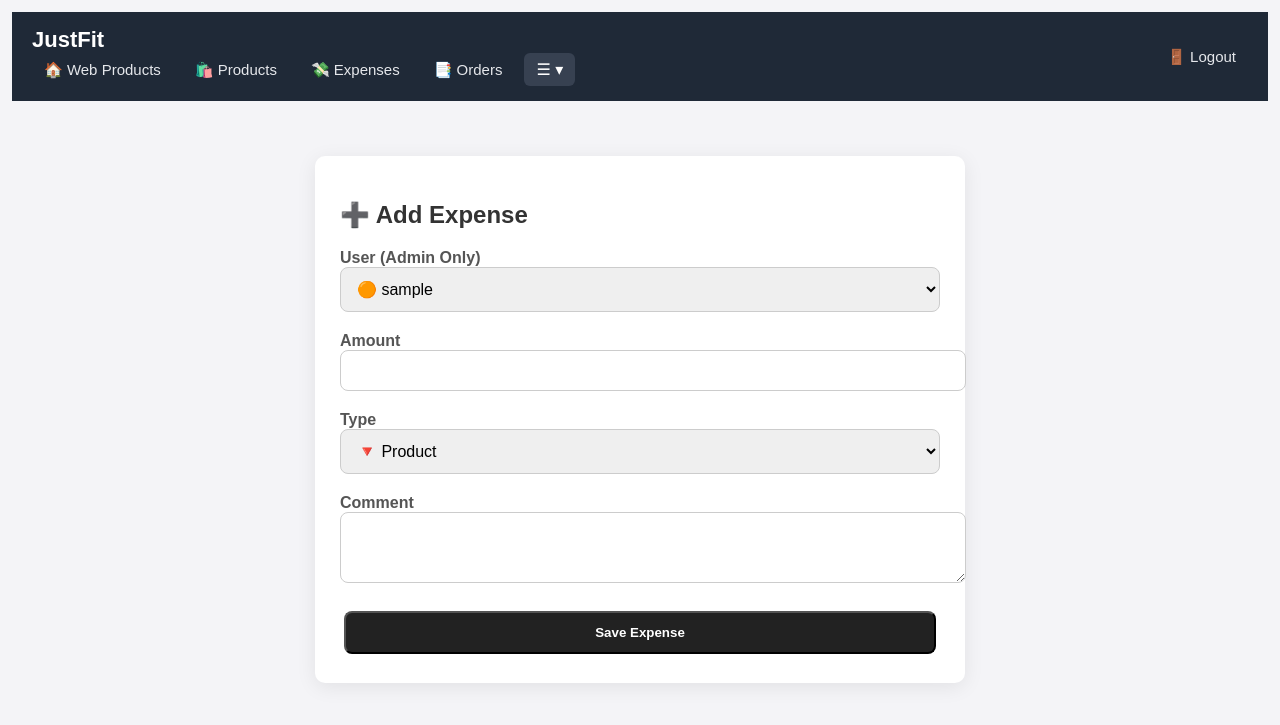
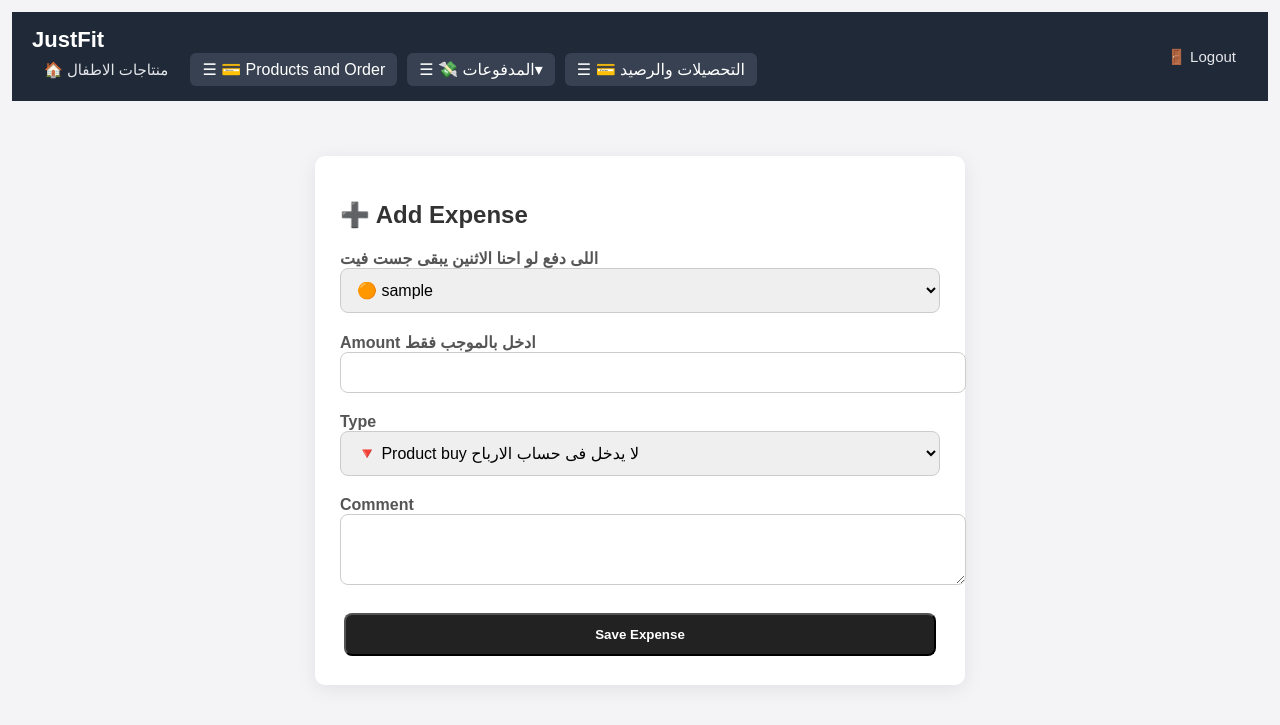
Before and after one commit to justfit666/justfit, a Django app: page /expenses/add/ in a window 1280 px wide. Shown: the top 725 px of the page. Run offline with Django 4.2, Linux system fonts and the light colour scheme; the visitor is signed in with stand-in values (Sample User, id 1); data comes from the database, SQL or seed files in the repository.

Commit message:
addarabic

```diff
--- a/shop/templates/base.html
+++ b/shop/templates/base.html
@@ -179,24 +179,46 @@
 
         <nav>
    <!-- Visible to everyone -->
-<a href="{% url 'shop:product_list' %}">🏠 Web Products</a>
+<a href="{% url 'shop:product_list' %}">🏠 منتاجات الاطفال</a>
 
 {% if user.is_authenticated and user.is_staff %}
     <!-- Admin-only links -->
-    <a href="{% url 'shop:product_table' %}">🛍️ Products</a>
-    <a href="{% url 'shop:expense_list' %}">💸 Expenses</a>
-    <a href="{% url 'shop:admin_order_list' %}">📑  Orders</a>
+
 
     <div class="dropdown">
-        <div class="dropbtn">☰ ▾</div>
+        <div class="dropbtn">☰ 💳 Products and Order</div>
         <div class="dropdown-content">
-            <a href="{% url 'shop:fast_add_product' %}">⚡ Fast Add</a>
-            <a href="{% url 'shop:balance' %}">💰 Balance Expense</a>
-            <a href="{% url 'shop:credit_list' %}">💳 Credit</a>
-            <a href="{% url 'shop:balance_credit' %}">📈 Balance Credit</a>
-            <a href="{% url 'shop:profit_report' %}">📊 Profit</a>
+            <a href="{% url 'shop:product_table' %}">🛍️ Products</a>
+            <a href="{% url 'shop:fast_add_product' %}"> Add Product</a>
+            <a href="{% url 'shop:admin_order_list' %}">📑  Orders status</a>
         </div>
     </div>
+
+
+
+
+    <div class="dropdown">
+        <div class="dropbtn">☰  💸 المدفوعات▾</div>
+        <div class="dropdown-content">
+            <a href="{% url 'shop:expense_list' %}">💸 Expenses المصروفات</a>
+            <a href="{% url 'shop:balance' %}">💰  تسوية المصروفات بيننا</a>
+        </div>
+    </div>
+
+
+    <div class="dropdown">
+        <div class="dropbtn">☰ 💳 التحصيلات والرصيد</div>
+        <div class="dropdown-content">
+            <a href="{% url 'shop:credit_list' %}">💳 ادخال التحصيلات </a>
+            <a href="{% url 'shop:balance_credit' %}">📈 ما لك من رصيد</a>
+            <a href="{% url 'shop:profit_report' %}">📊 ارباح الشركة</a>
+        </div>
+    </div>
+
+
+
+
+
 {% endif %}
 
         </nav>
--- a/shop/templates/shop/add_expense.html
+++ b/shop/templates/shop/add_expense.html
@@ -12,7 +12,7 @@
 
 <!-- Admin User -->
 <div>
-    <label style="font-weight: 600; color: #555;">User (Admin Only)</label>
+    <label style="font-weight: 600; color: #555;">اللى دفع لو احنا الاثنين يبقى جست فيت</label>
 
     <select name="user"
             style="width: 100%; padding: 12px; border: 1px solid #ccc; border-radius: 8px; font-size: 16px;">
@@ -40,7 +40,7 @@
 
         <!-- Amount -->
         <div>
-            <label style="font-weight: 600; color: #555;">Amount</label>
+            <label style="font-weight: 600; color: #555;">Amount ادخل بالموجب فقط</label>
             <input type="number" step="0.01" name="amount" required
                    style="width: 100%; padding: 12px; border: 1px solid #ccc; border-radius: 8px;">
         </div>
@@ -52,13 +52,13 @@
                     style="width: 100%; padding: 12px; border: 1px solid #ccc; border-radius: 8px; font-size: 16px;">
 
                 <!-- Pay Money options -->
-                <option value="Product">🔻 Product</option>
-                <option value="Extra offer">🔻 Extra offer</option>
-                <option value="Ads">🔻 Ads</option>
-                <option value="Other">🔻 Other</option>
+                <option value="Product">🔻 Product buy لا يدخل فى حساب الارباح</option>
+                <option value="Extra offer">🔻 Extra offer يخصم</option>
+                <option value="Ads">🔻 Ads يخصم</option>
+                <option value="Other">🔻 Other يخصم</option>
 
                 <!-- Get Money option -->
-                <option value="Extra gain">🟢💰 Extra gain</option>
+                <option value="Extra gain">🟢💰 Extra gain يضاف للربح</option>
 
             </select>
         </div>
--- a/shop/templates/shop/balance.html
+++ b/shop/templates/shop/balance.html
@@ -29,7 +29,7 @@
     <!-- =======================
          TABLE 2: FULL EXPENSE LIST
     ======================== -->
-    <h2 style="margin-bottom: 15px; font-size: 22px; color:#222;">📄 All Expenses (Excluding Justfit)</h2>
+    <h2 style="margin-bottom: 15px; font-size: 22px; color:#222;">📄 All Expenses (Excluding Justfit) لو دفعنا سوا تبقى على JustFit</h2>
 
     <table style="width:100%; border-collapse: collapse;">
         <thead>
```
Also changed, not shown: shop/admin.py (+72 -9 lines).
